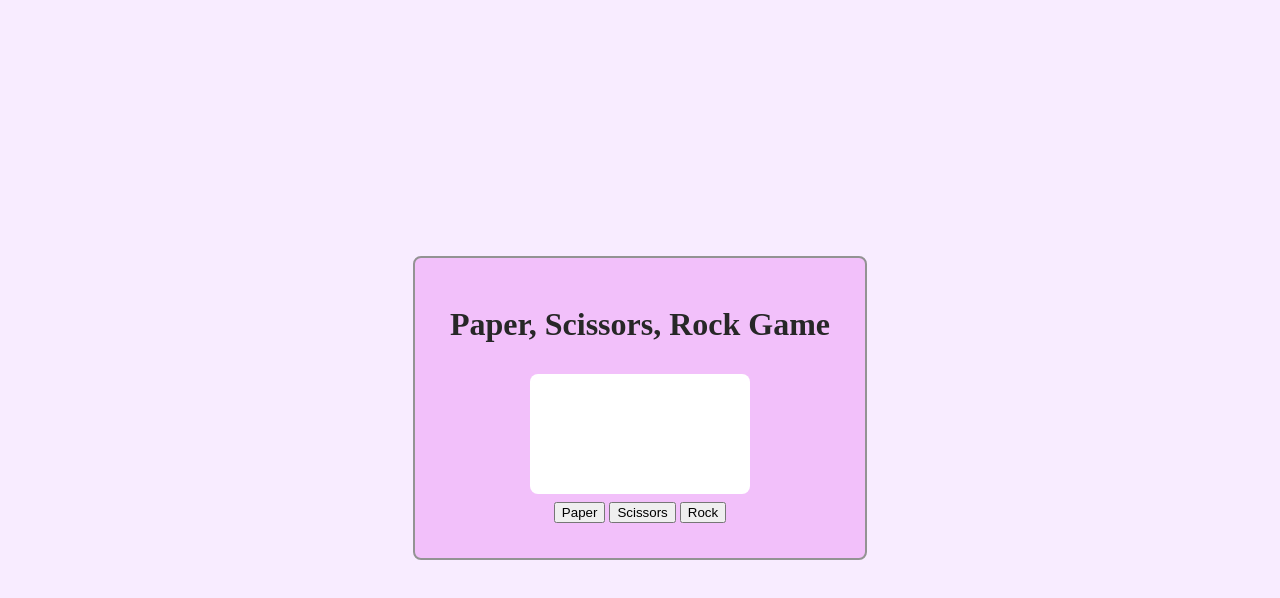
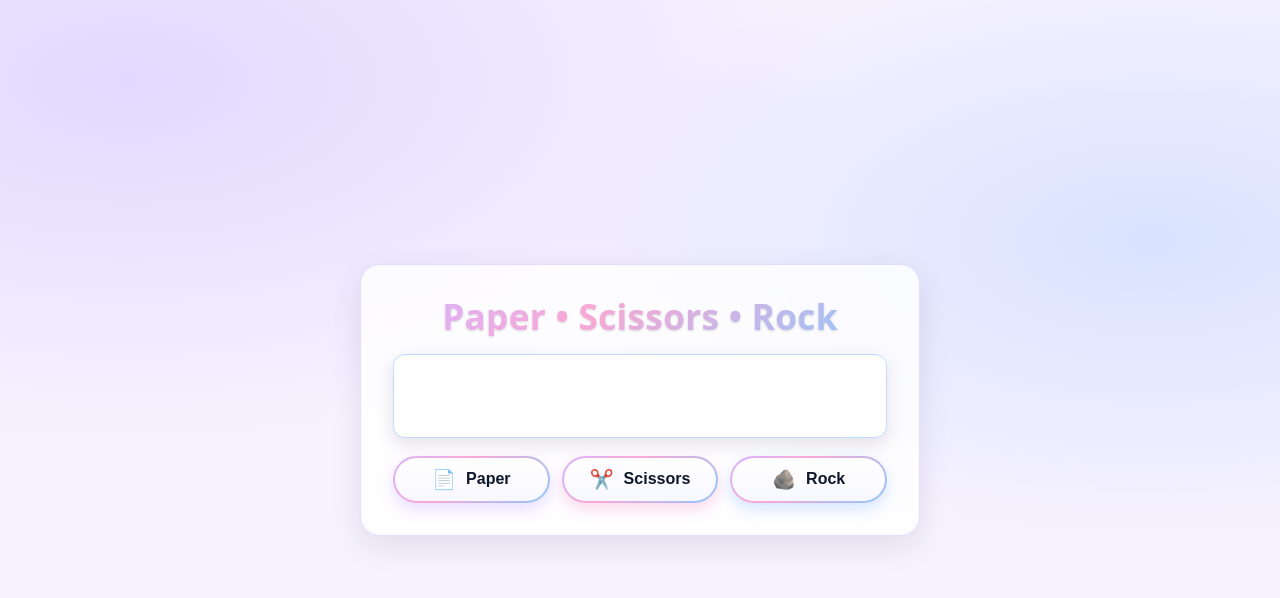
Before and after one commit to edenjermendi/paper-scissors-rock, a plain HTML site: page index.html in a window 1280 px wide. Drawn offline with Linux system fonts and the light colour scheme.

Commit message:
style(ui): revamp game interface with modern gradient + glassmorphism
- Replace flat colors with lavender/pink/blue gradient background
- Add glassy card container with blur + subtle border
- Update title with richer gradient, heavier weight, and drop shadow
- Style results panel with rounded corners + soft shadow
- Redesign buttons with pill shape, gradient border, and hover/active states

feat(game): add dynamic reset button on game over

- Inject "Play Again" button when a player reaches 5 points
- Disable choice buttons at game end to prevent extra clicks
- Reset scores + re-enable buttons on reset click
- Reuse .btn styling for visual consistency with existing UI

```diff
--- a/index.html
+++ b/index.html
@@ -1,23 +1,45 @@
+<!-- index.html -->
 <!DOCTYPE html>
 <html lang="en">
   <head>
     <meta charset="utf-8" />
-    <meta name="viewport" content="width=device-width, initial-scale=1.0" />
-    <meta name="description" content="Paper, Scissors, Rock Game. A sample project using HTML, CSS, and JS." />
-    <title>Paper, Scissors, Rock Game</title>
+    <meta name="viewport" content="width=device-width, initial-scale=1" />
+    <meta
+      name="description"
+      content="Paper, Scissors, Rock Game. A sample project using HTML, CSS, and JS."
+    />
+    <title>Paper • Scissors • Rock</title>
     <link rel="stylesheet" href="styles.css" />
     <link rel="icon" href="favicon.ico" />
   </head>
   <body>
-    <div class="container">
-      <h1>Paper, Scissors, Rock Game</h1>
-        <div class="results"></div>
-        <div class="buttons">
-          <button class="paper">Paper</button>
-          <button class="scissors">Scissors</button>
-          <button class="rock">Rock</button>
+    <main class="wrap">
+      <section
+        class="card game-card"
+        role="application"
+        aria-label="Paper Scissors Rock"
+      >
+        <h1 class="title">Paper • Scissors • Rock</h1>
+
+        <!-- Use aria-live so JS updates are announced to screen readers -->
+        <div class="results" aria-live="polite">
+          <!-- Your JS can inject round + score text here -->
         </div>
-    </div>
+
+        <div class="buttons" role="group" aria-label="Choose your move">
+          <button class="btn paper" aria-label="Choose Paper">
+            <span class="emoji">📄</span><span>Paper</span>
+          </button>
+          <button class="btn scissors" aria-label="Choose Scissors">
+            <span class="emoji">✂️</span><span>Scissors</span>
+          </button>
+          <button class="btn rock" aria-label="Choose Rock">
+            <span class="emoji">🪨</span><span>Rock</span>
+          </button>
+        </div>
+      </section>
+    </main>
+
     <script src="script.js"></script>
   </body>
 </html>
--- a/script.js
+++ b/script.js
@@ -1,21 +1,20 @@
-//Randomly generated computer choice generated rock, paper or scissors
+// Randomly generated computer choice
 function getComputerChoice() {
     const randomNum = Math.random();
-
     if (randomNum <= 0.33) {
         return "paper";
-} else if (randomNum > 0.33 && randomNum <= 0.66) {
+    } else if (randomNum <= 0.66) {
         return "scissors";
     } else {
         return "rock";
     }
-};
+}
 
-//Create variables to start both scores at 0
+// Create variables to start both scores at 0
 let humanScore = 0;
 let computerScore = 0;
 
-//Add function and logic for a single round
+// Add function and logic for a single round
 function playRound(humanChoice, computerChoice) {
     if (humanChoice === computerChoice) {
         return "Round: It's a tie!";
@@ -36,9 +35,9 @@ function playRound(humanChoice, computerChoice) {
         return "Round: You win!";
     } else if (humanChoice === "scissors" && computerChoice === "rock") {
         computerScore++;
-        return "Round: Computer wins";
+        return "Round: Computer wins!";
     } else {
-        return "Try again.."
+        return "Try again..";
     }
 }
 
@@ -52,29 +51,43 @@ function updateResults(result) {
     if (humanScore === 5 || computerScore === 5) {
         const winner = humanScore === 5 ? "You" : "Computer";
         resultsDiv.innerHTML += `<p><strong>${winner} won the game!</strong></p>`;
-        document.querySelectorAll("button").forEach(button => button.disabled = true);
+
+        // Disable choice buttons
+        document.querySelectorAll(".paper, .scissors, .rock").forEach(button => button.disabled = true);
+
+        // Create reset button
+        const resetBtn = document.createElement("button");
+        resetBtn.textContent = "Play Again";
+        resetBtn.classList.add("btn"); // match style
+        resetBtn.style.marginTop = "14px";
+        resetBtn.addEventListener("click", resetGame);
+
+        resultsDiv.appendChild(resetBtn);
     }
 }
 
-//addEventListeners for each button
+function resetGame() {
+    humanScore = 0;
+    computerScore = 0;
+    document.querySelector(".results").innerHTML = `
+        <p>Game reset! Choose your move.</p>
+        <p>Score: You 0 - Computer 0</p>
+    `;
+    document.querySelectorAll(".paper, .scissors, .rock").forEach(button => button.disabled = false);
+}
 
-//rock button
+// Event listeners
 document.querySelector(".rock").addEventListener("click", () => {
-    const computerChoice = getComputerChoice();
-    const result = playRound("rock", computerChoice);
+    const result = playRound("rock", getComputerChoice());
     updateResults(result);
 });
 
-//paper button
 document.querySelector(".paper").addEventListener("click", () => {
-    const computerChoice = getComputerChoice();
-    const result = playRound("paper", computerChoice);
+    const result = playRound("paper", getComputerChoice());
     updateResults(result);
 });
 
-//scissors button
 document.querySelector(".scissors").addEventListener("click", () => {
-    const computerChoice = getComputerChoice();
-    const result = playRound("scissors", computerChoice);
+    const result = playRound("scissors", getComputerChoice());
     updateResults(result);
 });
--- a/styles.css
+++ b/styles.css
@@ -1,37 +1,200 @@
-body {
-  display: flex;
-  justify-content: center;
-  align-items: center;
-  height: 100vh;
-  background-color: #f8ecff;
+/* styles.css */
+
+/* ==== Design tokens ======================================================= */
+:root {
+  /* Palette: lavender/pink/blue + neutrals */
+  --bg-1: #f7f2ff;
+  /* page background (lavender) */
+  --bg-2: #ffffffcc;
+  /* glass card surface */
+  --bg-3: #ffffff;
+  /* inner panels */
+  --ink-1: #1f1f23;
+  /* primary text */
+  --ink-2: #4a4a55;
+  /* secondary text (slightly darker) */
+
+  /* Accent gradient (lavender → pink → blue) */
+  --grad-1: linear-gradient(135deg, #d8b4fe 0%, #f9a8d4 40%, #93c5fd 100%);
+
+  /* Accent solids for subtle borders/glow */
+  --accent-1: #a78bfa;
+  /* purple */
+  --accent-2: #f472b6;
+  /* pink */
+  --accent-3: #60a5fa;
+  /* blue */
+
+  /* Radius / shadows */
+  --radius-lg: 20px;
+  --radius-sm: 12px;
+  --shadow-1: 0 10px 30px rgba(35, 16, 56, 0.10);
+  --shadow-2: 0 6px 18px rgba(35, 16, 56, 0.12);
+  --ring: 0 0 0 3px color-mix(in oklab, var(--accent-1) 35%, white);
+
+  /* Type */
+  --font: ui-sans-serif, system-ui, -apple-system, Segoe UI, Roboto, "Helvetica Neue",
+    "Noto Sans", "Liberation Sans", Arial, "Apple Color Emoji",
+    "Segoe UI Emoji", "Segoe UI Symbol", "Noto Color Emoji";
+
+  /* Motion */
+  --ease: cubic-bezier(.22, .61, .36, 1);
+  --t-fast: 140ms;
 }
 
-.container {
-  display: flex;
-  flex-direction: column;
-  justify-content: center;
-  border: 2px solid rgb(147, 147, 147);
-  border-radius: 8px;
-  width: 450px;
-  height: 300px;
-  align-items: center;
-  background-color: #f2c0fa;
+/* ==== Base reset ========================================================== */
+*,
+*::before,
+*::after {
+  box-sizing: border-box;
 }
 
-h1 {
-  padding: 0 10px 10px 10px;
-  color: rgb(39, 39, 39);
+html,
+body {
+  height: 100%;
+}
+
+body {
+  margin: 0;
+  font-family: var(--font);
+  color: var(--ink-1);
+  background:
+    radial-gradient(1200px 600px at 10% 10%, rgba(167, 139, 250, .25), transparent 60%),
+    radial-gradient(1000px 500px at 90% 30%, rgba(96, 165, 250, .20), transparent 60%),
+    var(--bg-1);
+}
+
+/* Reduce motion */
+@media (prefers-reduced-motion: reduce) {
+  * {
+    animation: none !important;
+    transition: none !important;
+  }
+}
+
+/* ==== Layout ============================================================= */
+.wrap {
+  min-height: 100%;
+  display: grid;
+  place-items: center;
+  padding: clamp(16px, 4vw, 40px);
+}
+
+.card {
+  width: min(560px, 92vw);
+  background: var(--bg-2);
+  backdrop-filter: blur(10px) saturate(1.1);
+  -webkit-backdrop-filter: blur(10px) saturate(1.1);
+  border: 1px solid color-mix(in oklab, #fff 70%, var(--accent-1));
+  border-radius: var(--radius-lg);
+  box-shadow: var(--shadow-1);
+  padding: clamp(20px, 4vw, 32px);
+}
+
+/* ==== Game UI ============================================================ */
+.title {
+  margin: 0 0 18px;
+  text-align: center;
+  font-weight: 800;
+  letter-spacing: 0.3px;
+  line-height: 1.1;
+  font-size: clamp(1.6rem, 2.8vw, 2.2rem);
+  background: var(--grad-1);
+  -webkit-background-clip: text;
+  background-clip: text;
+  color: transparent;
+  filter: drop-shadow(0 1px 1px rgba(0, 0, 0, 0.15));
 }
 
 .results {
-  border: none;
-  width: 200px;
-  height: 100px;
-  padding: 10px;
-  border-radius: 8px;
-  background-color: rgb(255, 255, 255);
+  background: var(--bg-3);
+  border: 1px solid color-mix(in oklab, #fff 60%, var(--accent-3));
+  border-radius: var(--radius-sm);
+  box-shadow: var(--shadow-2);
+  padding: 14px 16px;
+  min-height: 84px;
+  display: grid;
+  place-items: center;
+  text-align: center;
+  color: var(--ink-2);
+  font-size: clamp(0.95rem, 1.8vw, 1.05rem);
 }
 
+/* Buttons row */
 .buttons {
-  padding: 8px;
+  display: grid;
+  grid-template-columns: repeat(3, minmax(0, 1fr));
+  gap: 12px;
+  margin-top: 18px;
 }
+
+/* Shared button style */
+.btn {
+  appearance: none;
+  border: 0;
+  cursor: pointer;
+  border-radius: 999px;
+  padding: 12px 16px;
+  font-weight: 700;
+  font-size: 1rem;
+  display: inline-flex;
+  align-items: center;
+  justify-content: center;
+  gap: 10px;
+  color: #0f172a;
+  background: linear-gradient(#ffffff, #f7f7ff) padding-box,
+    var(--grad-1) border-box;
+  border: 2px solid transparent;
+  box-shadow: 0 6px 14px rgba(99, 102, 241, 0.18);
+  transition: transform var(--t-fast) var(--ease),
+    box-shadow var(--t-fast) var(--ease),
+    filter var(--t-fast) var(--ease);
+}
+
+.btn .emoji {
+  font-size: 1.2em;
+  line-height: 1;
+}
+
+.btn:hover {
+  transform: translateY(-2px);
+  box-shadow: 0 10px 20px rgba(99, 102, 241, 0.24);
+}
+
+.btn:active {
+  transform: translateY(0);
+  filter: brightness(.97);
+}
+
+.btn:focus-visible {
+  outline: none;
+  position: relative;
+}
+
+.btn:focus-visible::after {
+  content: "";
+  position: absolute;
+  inset: -4px;
+  border-radius: 999px;
+  box-shadow: var(--ring);
+}
+
+/* Per-button accent glow */
+.btn.paper {
+  box-shadow: 0 6px 14px rgba(167, 139, 250, .26);
+}
+
+.btn.scissors {
+  box-shadow: 0 6px 14px rgba(244, 114, 182, .26);
+}
+
+.btn.rock {
+  box-shadow: 0 6px 14px rgba(96, 165, 250, .26);
+}
+
+/* Small screens */
+@media (max-width: 420px) {
+  .buttons {
+    grid-template-columns: 1fr;
+  }
+}
```
Lines whose indentation alone changed are shown as unchanged.
